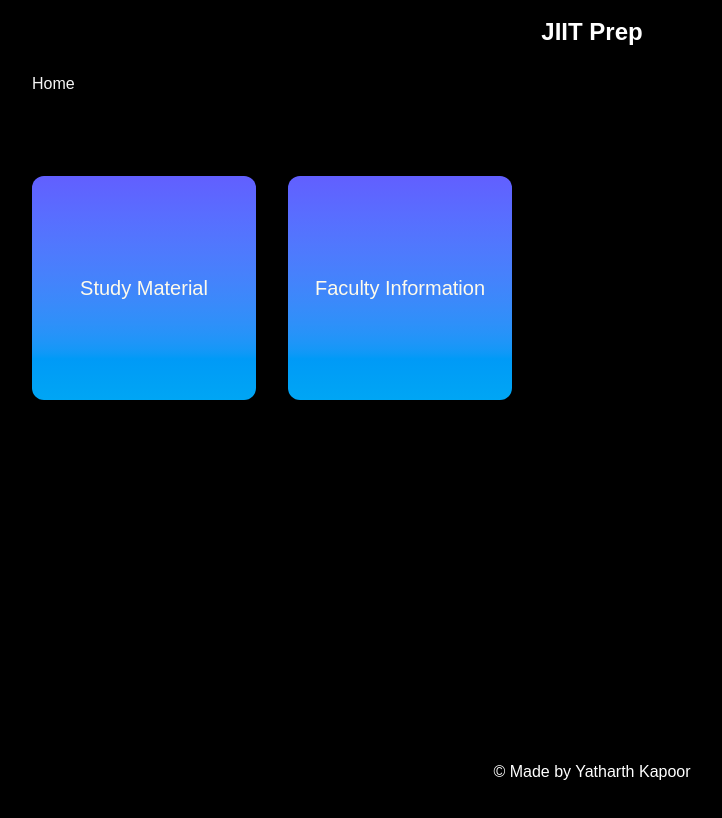
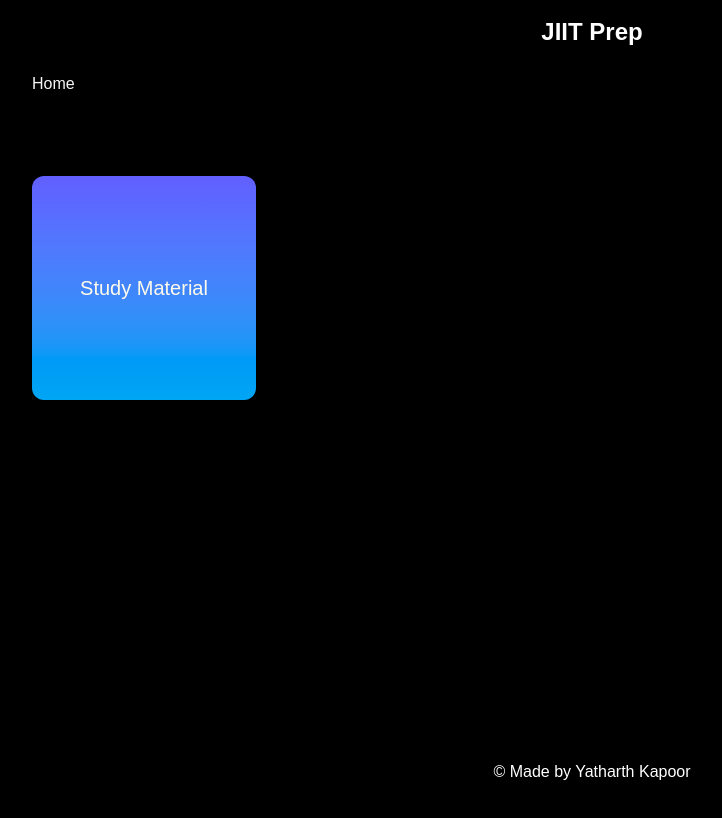
Before and after one commit to Yatharth51/Jiit-Study-Material, a React (Vite) app: page / in a window 1280 px wide. Shown: the top 818 px of the page, without its empty margins (48-770 px from the left). Built offline with nearby package versions, Linux system fonts and the light colour scheme.

Commit message:
removed faculty Content

```diff
--- a/src/pages/HomePage.tsx
+++ b/src/pages/HomePage.tsx
@@ -12,9 +12,9 @@ export function HomePage(){
         <Card title = "Study Material"/>
         </Link>
 
-        <Link to={'/FacultyInfo'}>
+        {/* <Link to={'/FacultyInfo'}>
         <Card title = "Faculty Information"/>
-        </Link>
+        </Link> */}
         </div>
         </Background>
     </div>
```
